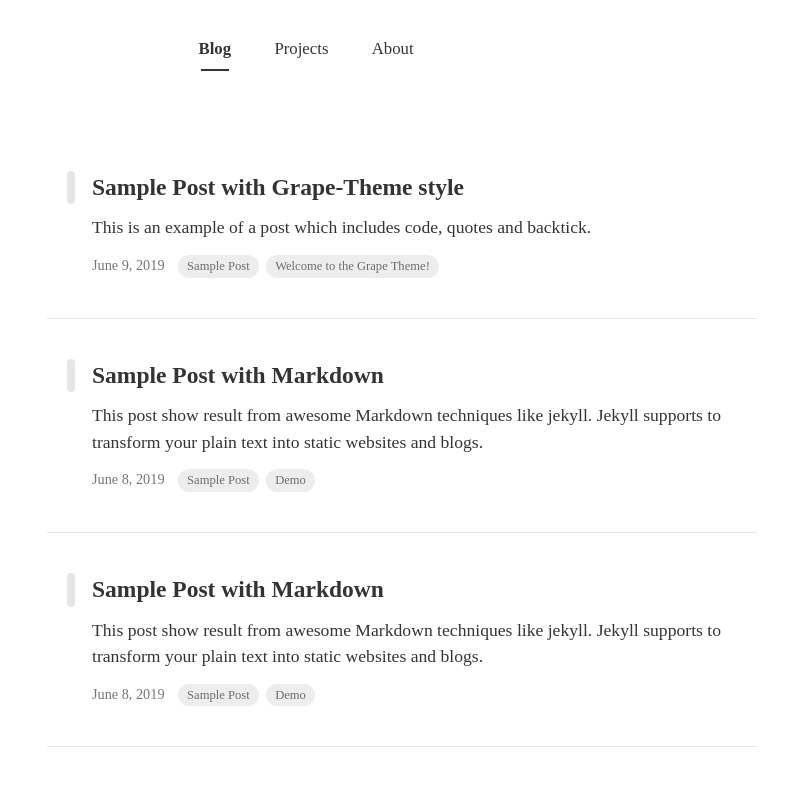
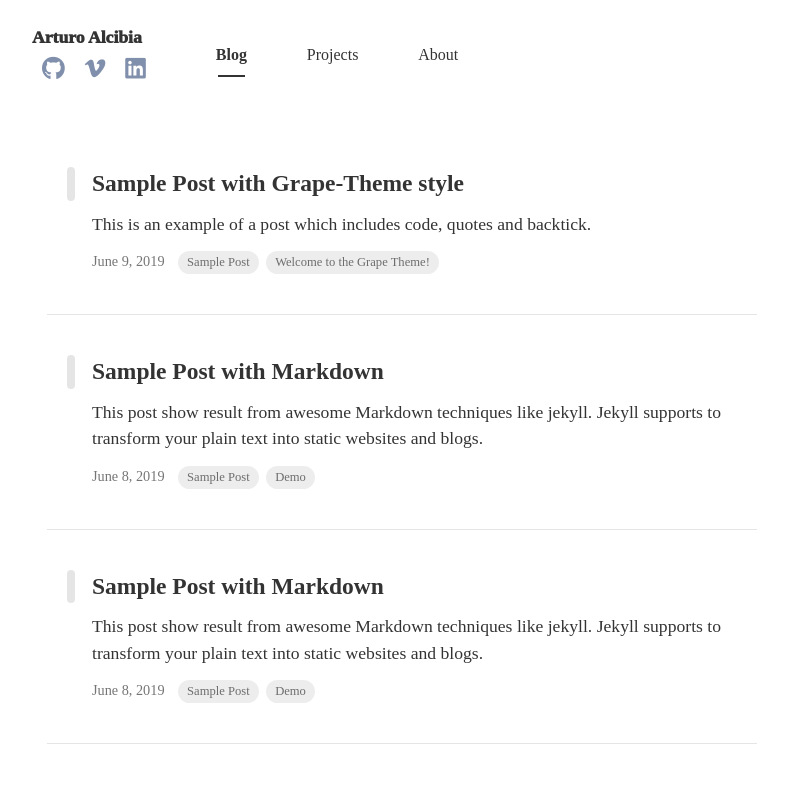
Before and after one commit to arturoalcibia/arturoalcibia.github.io, a Jekyll site: the page built from index.html, in a window 1280 px wide. Shown: the top 786 px of the page, without its empty margins (53-841 px from the left). Built offline with Jekyll 4.4.1, drawn with Linux system fonts in a browser that asks for light colours; nearby versions of some CDN libraries; some web fonts are replaced; the list of posts is cut into pages by our own code.

Commit message:
Add header with name and icons. - Added contact.yml with icons

```diff
--- a/_includes/header.html
+++ b/_includes/header.html
@@ -6,6 +6,15 @@
 <header>
   <nav>
     <ul>
+
+        <li class="name"><a href="{{ site.url }}"> Arturo Alcibia </a>
+          <ul>
+            {% for entry in site.data.contact %}
+              <li> <a href="{{ entry.link }}"> <i class="fa-cog {{ entry.icon }} fa-lg"></i></a> </li>
+            {% endfor %}
+          </ul>
+        </li>
+
       {% for _page in sitePages %}
 
         <!-- skip any pages without the showInHeader set to true -->
--- a/_sass/base/_variable.scss
+++ b/_sass/base/_variable.scss
@@ -6,7 +6,7 @@ $text : rgba(0,0,0,0.8);
 $text-gray : rgba(0,0,0,0.54);
 
 %page-padding {
-    padding : 0px 15%!important;
+    padding : 0px 0%!important;
     @media (max-width: 991px) {
         padding: 0px 10%!important;
     }
--- a/_sass/includes/_header.scss
+++ b/_sass/includes/_header.scss
@@ -1,5 +1,5 @@
 header{
-    margin-bottom: 60px;
+    margin-bottom: 20px;
     @extend %page-padding;
     nav{
         ul{
@@ -7,8 +7,21 @@ header{
                 position: relative;
                 display: inline-block;
                 margin-right : 5%;
-                font-size: 1rem;
+                font-size: 16px;
                 line-height: 2.3rem;
+            }
+            ul > li {
+               float: left;
+               margin-right:10px;
+               margin-left:10px;
+            }
+            ul > li > ul {
+               display:inline-block;
+            }
+            .name {
+                top: -0.5em;
+                font-size: 35px;
+                font-weight: 1000;
             }
             .current {
                 font-weight: 700;
@@ -41,7 +54,9 @@ header{
                 transition: width 350ms ease-in-out;
                 -webkit-transition: width 350ms ease-in-out;
                 -moz-transition: width 350ms ease-in-out;
-
+            }
+            .fa-cog {
+              color: #808FAB;
             }
         }
 
```
Also changed, not shown: _data/contact.yml (added, +12 -0 lines).
